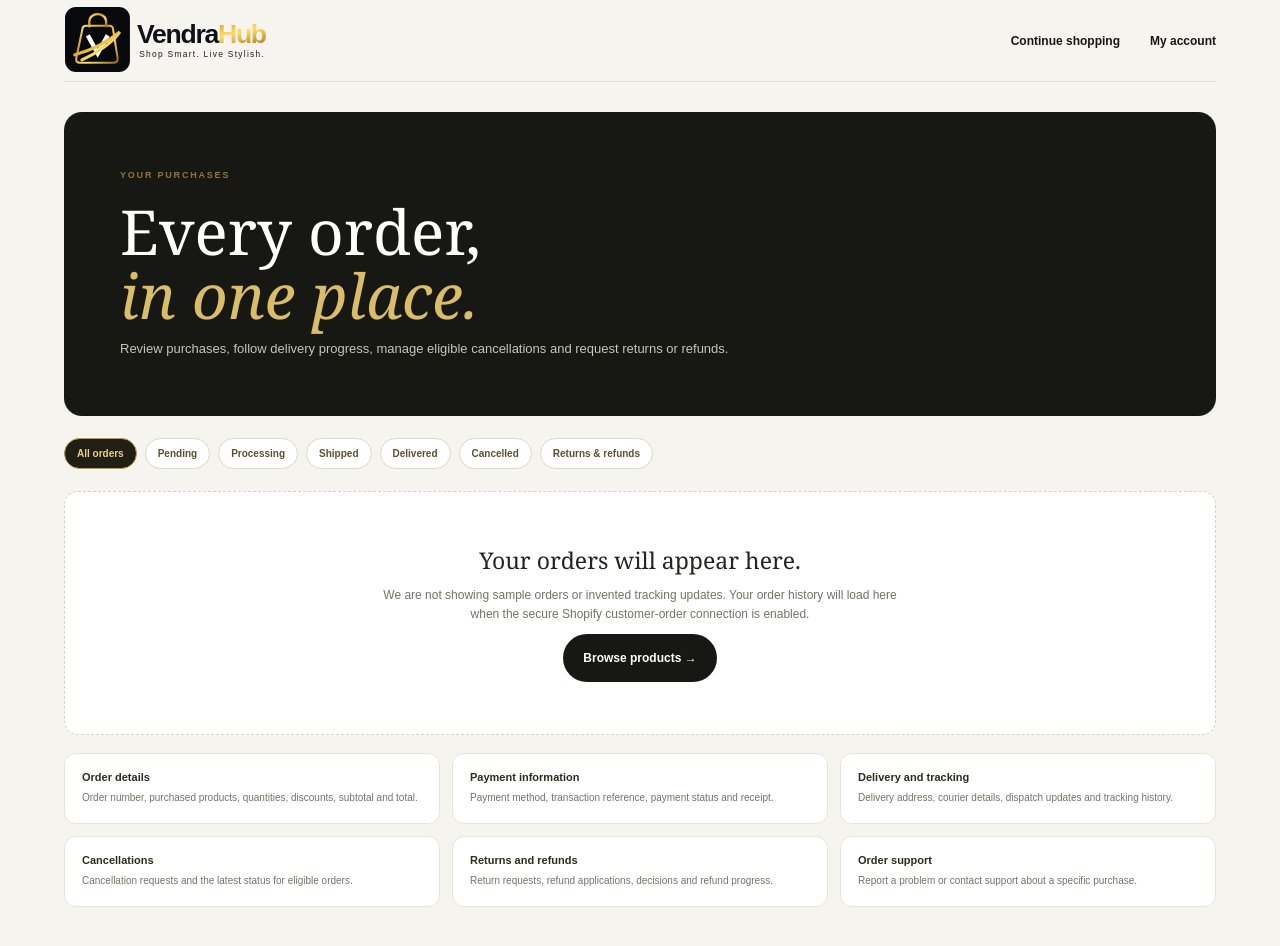
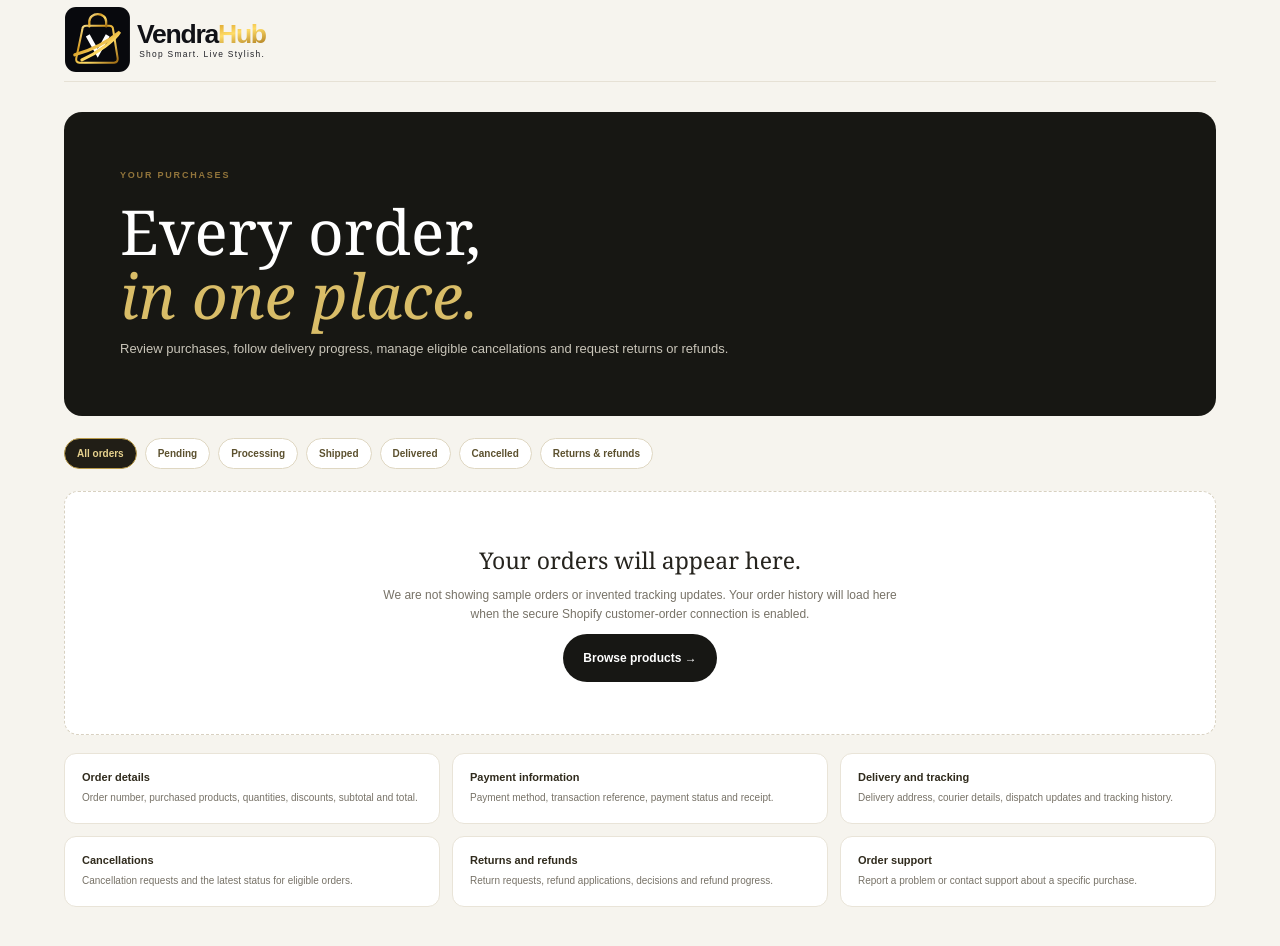
Before and after one commit to Vendrahub-1/VendraHub, a Next.js app: page /customer/orders in a window 1280 px wide. Shown: the top 946 px of the page. Built offline with nearby package versions, Linux system fonts and the light colour scheme.

Commit message:
Remove duplicate top navigation from orders

```diff
--- a/app/customer/orders/page.tsx
+++ b/app/customer/orders/page.tsx
@@ -17,7 +17,7 @@ export default function CustomerOrdersPage() {
     <main className="vh-store vh-orders-page">
       <header className="vh-store-header">
         <Link href="/customer" className="vh-store-brand"><Image src="/vendrahub-logo.svg" alt="VendraHub" width={220} height={64} priority /></Link>
-        <nav aria-label="Store navigation"><Link href="/customer/categories">Continue shopping</Link><Link href="/customer/account">My account</Link></nav>
+
       </header>
       <section className="vh-orders-hero"><p className="vh-overline">YOUR PURCHASES</p><h1>Every order,<br/><em>in one place.</em></h1><p>Review purchases, follow delivery progress, manage eligible cancellations and request returns or refunds.</p></section>
       <section aria-label="Order status filters" className="vh-order-status-list">{statuses.map(status => <span key={status}>{status}</span>)}</section>
```
